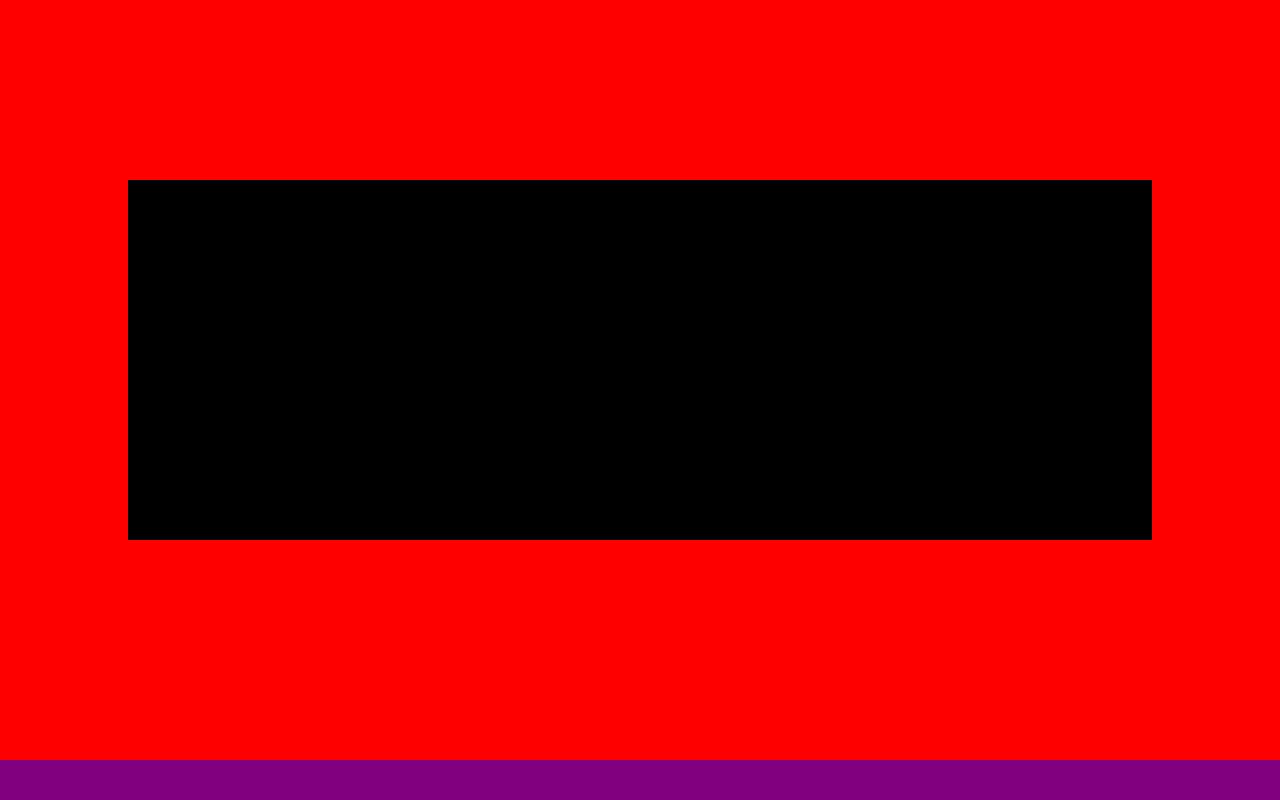
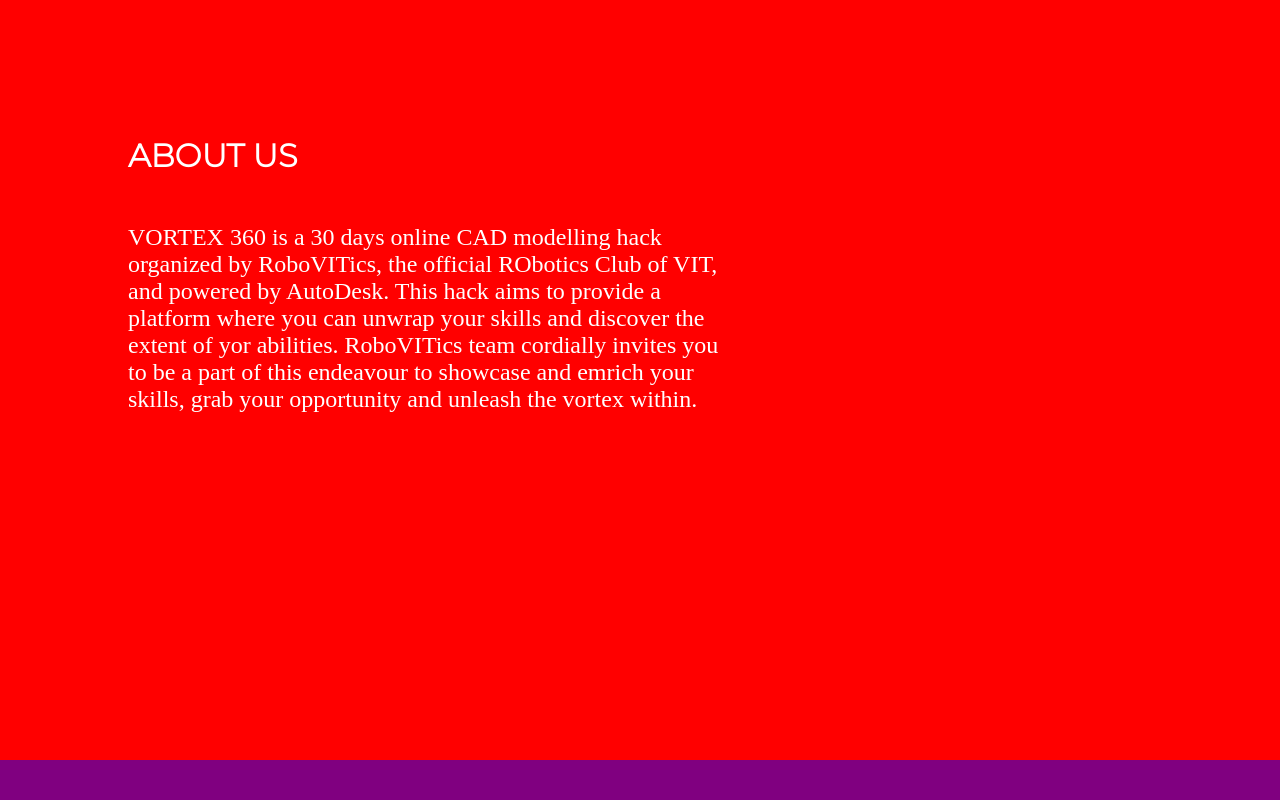
Before and after one commit to PAARTH2608/Vortex-Website, a React (Create React App) app: page / in a window 1280 px wide. Shown: the part 840-1640 px from the top of the page. Built offline with nearby package versions, Linux system fonts and the light colour scheme.

Commit message:
about page

```diff
--- a/src/components/pages/About.js
+++ b/src/components/pages/About.js
@@ -4,19 +4,37 @@
 height: 100vh;
 background-color: red;
 display:flex;
+flex-direction:column;
 align-items:center;
-
+justify-content: center;
 `;
-const InsideContainer = styled.div`
+const InsideContainer = styled.p`
 height: 45vh;
 width:80%;
-background-color: black;
-margin:auto;
+`;
+const Heading = styled.h1`
+  height: 8vh;
+  width: 80%;
+  padding: 0;
+  margin-bottom: 3vh;
+  color:white;
+  font-size: 2rem;
+`;
+const Para = styled.p`
+width: 60%;
+color:white;
+font-size: 1.5rem;
 `;
 export default function About() {
     return (
         <Container>
-            <InsideContainer />
+            <Heading >ABOUT US</Heading>
+            <InsideContainer><Para>VORTEX 360 is a 30 days online  CAD modelling
+                hack organized by RoboVITics, the official RObotics Club of VIT, and powered
+                by AutoDesk. This hack aims to provide a platform where you can unwrap your
+                skills and discover the extent of yor abilities. RoboVITics team cordially
+                invites you to be a part of this endeavour to showcase and emrich your skills,
+                grab your opportunity and unleash the vortex within.</Para></InsideContainer>
         </Container>
     )
 }
--- a/src/components/pages/Home.js
+++ b/src/components/pages/Home.js
@@ -64,24 +64,32 @@
   width: 42%;
   height: 90%;
   margin-right: 0.3rem;
-  font-size:1.5rem;
-  background-color:transparent;
-  border: 4px solid #8341E1;
-  color:white;
-  box-shadow: -2px 3px 8px -1px rgba(0,0,0,0.64);
--webkit-box-shadow: -2px 3px 8px -1px rgba(0,0,0,0.64);
--moz-box-shadow: -2px 3px 8px -1px rgba(0,0,0,0.64);
+  font-size: 1.5rem;
+  background-color: transparent;
+  border: 4px solid #8341e1;
+  color: white;
+  box-shadow: -2px 3px 8px -1px rgba(0, 0, 0, 0.64);
+  -webkit-box-shadow: -2px 3px 8px -1px rgba(0, 0, 0, 0.64);
+  -moz-box-shadow: -2px 3px 8px -1px rgba(0, 0, 0, 0.64);
+
+  &:hover{
+    background-color: #8341e1;
+  }
 `;
 const ButtonTwo = styled.button`
   width: 42%;
   height: 90%;
-  font-size:1.5rem;
-  background-color:#8341E1;
-  border: 4px solid #8341E1;
-  color:white;
-  box-shadow: -2px 3px 8px -1px rgba(0,0,0,0.64);
--webkit-box-shadow: -2px 3px 8px -1px rgba(0,0,0,0.64);
--moz-box-shadow: -2px 3px 8px -1px rgba(0,0,0,0.64);
+  font-size: 1.5rem;
+  background-color: #8341e1;
+  border: 4px solid #8341e1;
+  color: white;
+  box-shadow: -2px 3px 8px -1px rgba(0, 0, 0, 0.64);
+  -webkit-box-shadow: -2px 3px 8px -1px rgba(0, 0, 0, 0.64);
+  -moz-box-shadow: -2px 3px 8px -1px rgba(0, 0, 0, 0.64);
+
+  &:hover{
+    background-color: transparent;
+  }
 `;
 const Span = styled.span`
   color: #8341e1;
@@ -108,10 +116,10 @@
           </BoxThree>
         </ContTwo>
         <ContThree>
-          <FaInstagram size={35} color="white" />
-          <FaFacebook size={35} color="white" />
-          <FaEnvelope size={35} color="white" />
-          <FaLinkedin size={35} color="white" />
+          <FaInstagram size={35} color="white" style={{"cursor":"pointer"}} />
+          <FaFacebook size={35} color="white" style={{"cursor":"pointer"}}/>
+          <FaEnvelope size={35} color="white" style={{"cursor":"pointer"}}/>
+          <FaLinkedin size={35} color="white" style={{"cursor":"pointer"}}/>
         </ContThree>
       </Helper>
     </Container>
```
